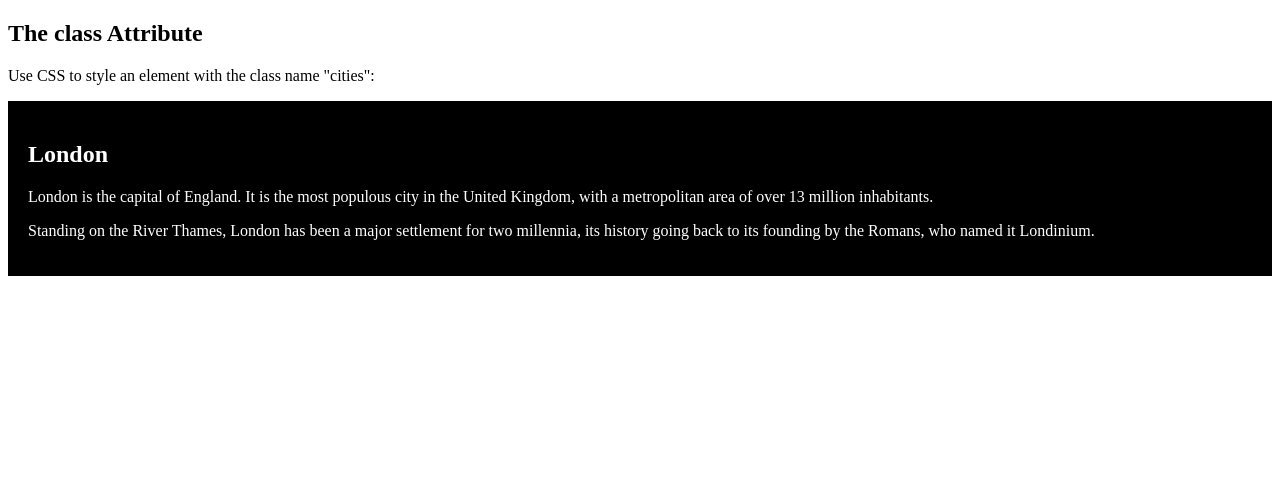
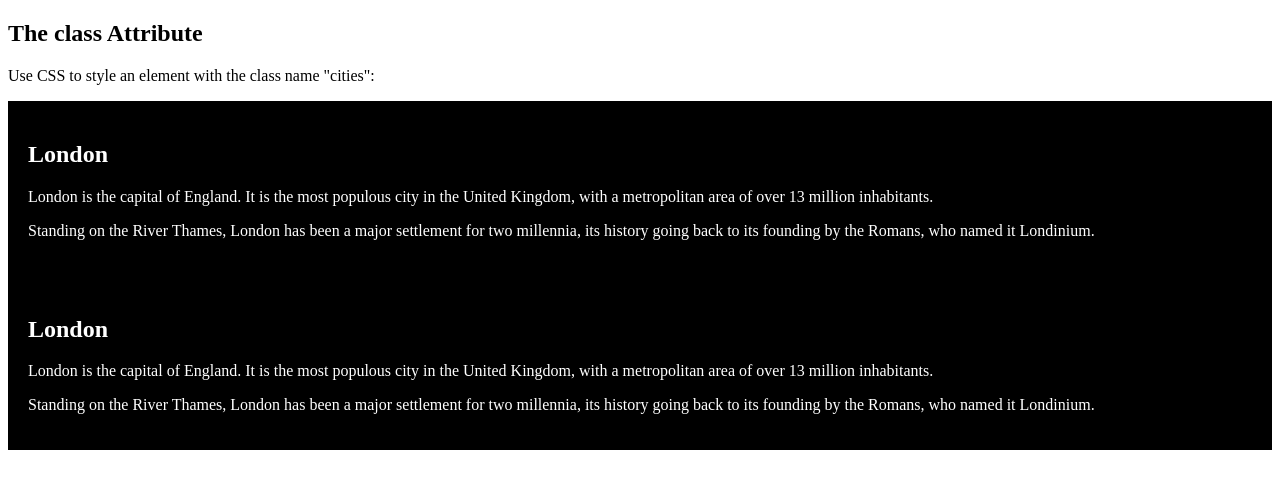
Before and after one commit to VirtaMates/gitLearningTest, a plain HTML site: page index.html in a window 1280 px wide. Drawn offline with Linux system fonts and the light colour scheme.

Commit message:
Pridal som dalsi dvi s mestami

```diff
--- a/index.html
+++ b/index.html
@@ -24,6 +24,14 @@
             its founding by the Romans, who named it Londinium.</p>
     </div>
 
+        <div class="cities">
+            <h2>London</h2>
+            <p>London is the capital of England. It is the most populous city in the United Kingdom, with a metropolitan
+                area of over 13 million inhabitants.</p>
+            <p>Standing on the River Thames, London has been a major settlement for two millennia, its history going back to
+                its founding by the Romans, who named it Londinium.</p>
+        </div>
+
 </body>
 
 </html>
```
